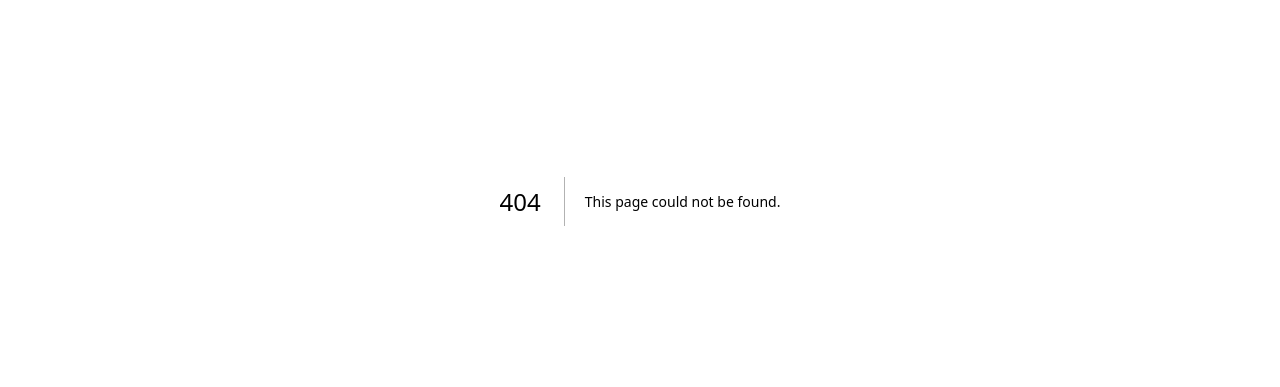
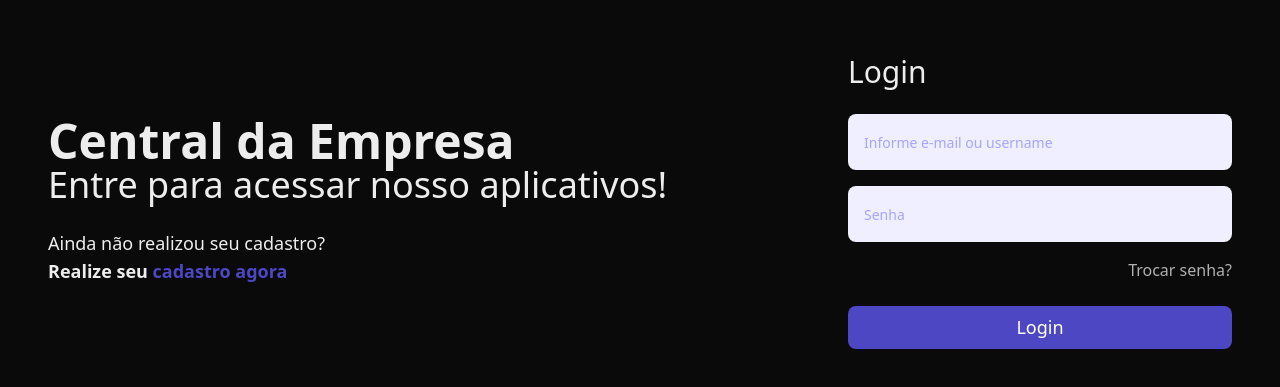
Before and after one commit to Leandroooh/customtheme, a Next.js app: page /login in a window 1280 px wide. Before the commit this address had no page. Shown: the part 199-586 px from the top of the page. Built offline with nearby package versions, Linux system fonts and the light colour scheme.

Commit message:
style: login page refactor

```diff
--- a/src/app/components/ThemedButton.tsx
+++ b/src/app/components/ThemedButton.tsx
@@ -20,7 +20,7 @@ export default function ThemedButton({ label, onClick }: ThemedButtonProps) {
         borderRadius: style.radius,
         fontSize: style.fontSize,
       }}
-      className="min-w-sm min-h-14 py-2 font-medium transition-colors"
+      className="w-full h-full max-w-sm max-h-16 py-2 font-medium transition-colors"
       onMouseOver={(e) =>
       ((e.currentTarget as HTMLButtonElement).style.backgroundColor =
         style.hover)
--- /dev/null
+++ b/src/app/components/ThemedInput.tsx
@@ -0,0 +1,7 @@
+import { InputHTMLAttributes } from 'react';
+
+interface InputProps extends InputHTMLAttributes<HTMLInputElement> { }
+
+export function ThemedInput(props: InputProps) {
+  return <input className='bg-[#F0EFFF] w-96 h-14 pl-4 text-[#A7A3FF] placeholder:text-[#A7A3FF] outline-[#9a95fa] rounded-lg placeholder:font-medium placeholder:text-sm hover:' {...props}></input>
+}
--- /dev/null
+++ b/src/app/login/page.tsx
@@ -0,0 +1,44 @@
+"use client"
+import Link from 'next/link';
+import { ThemedInput } from '../components/ThemedInput';
+import { useState } from 'react';
+import ThemedButton from '../components/ThemedButton';
+
+export default function login() {
+
+  const [email, setEmail] = useState('')
+  const [password, setPassword] = useState('')
+
+  return (
+    <main className='max-w-7xl mx-auto min-h-dvh flex items-center gap-40 justify-center'>
+      <section className='min-w-1/2 flex gap-6 flex-col'>
+        <div>
+          <h1 className='text-5xl font-bold'>Central da Empresa</h1>
+          <h3 className='text-4xl'>Entre para acessar nosso aplicativos!</h3>
+        </div>
+
+        <div>
+          <p className='text-lg '>Ainda não realizou seu cadastro?</p>
+          <Link className='text-lg font-semibold' href={'/'}>Realize seu <span className='text-[#4D47C3]'>cadastro agora</span></Link>
+          {/* <ThemedButton label='Cadastrar' /> */}
+        </div>
+
+      </section>
+
+      <form action="#" className='max-w-1/2 flex flex-col gap-6 '>
+
+        <h1 className='text-3xl font-medium'>Login</h1>
+
+        <fieldset className='flex flex-col gap-4'>
+          <ThemedInput onChange={(e) => setEmail(e.target.value)} placeholder='Informe e-mail ou username' value={email} />
+          <ThemedInput onChange={(e) => setPassword(e.target.value)} placeholder='Senha' value={password} />
+
+          <Link href={'/'} className='self-end text-[#B0B0B0]'>Trocar senha?</Link>
+        </fieldset>
+
+        <ThemedButton label='Login' />
+
+      </form>
+    </main>
+  )
+}
--- a/src/app/page.tsx
+++ b/src/app/page.tsx
@@ -1,29 +1,17 @@
 "use client";
-
 import ThemedButton from './components/ThemedButton';
 import ThemedCard from './components/ThemedCard';
 import { useTheme } from './Hooks/useTheme';
+import Link from 'next/link';
 
 export default function Home() {
   const { toggleTheme, theme } = useTheme();
 
   return (
     <main className="flex flex-row px-48 items-center justify-center min-h-screen gap-80 p-6">
-      <div className='pl-25 pr-10'>
-        <h1 className="text-2xl font-bold"></h1>
 
-        <h1 className='text-5xl font-bold'>Cantinho Feliz</h1>
-        <h3 className='text-3xl mt-6'>Local onde você realiza seus Logins e não fica puto por esquecer a senha!</h3>
+      <Link href='/login'>Login</Link>
 
-        <p className='mt-6 text-2xl'>Ainda não possui conta? Realize seu cadastro <span>clicando Aqui</span></p>
-
-        <div className='mt-6'>
-          <ThemedButton label="Trocar Tema" onClick={toggleTheme} />
-        </div>
-      </div>
-      <div className='min-h-xl'>
-        <ThemedCard emailText='p@dev.com' passwordText='1234' />
-      </div>
     </main>
   );
 }
```
